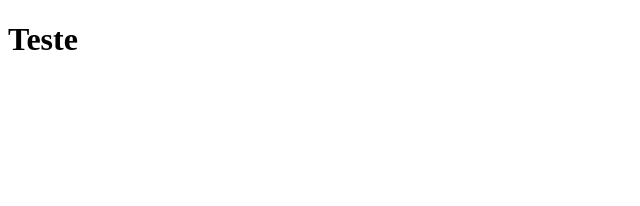
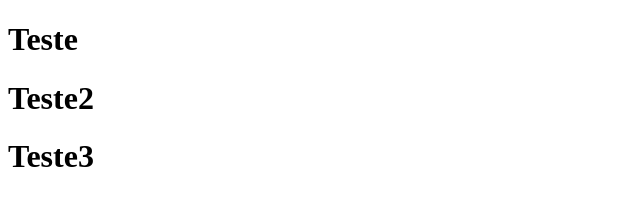
Before and after one commit to cacavini/projetotestevscode, a plain HTML site: page index.html in a window 1280 px wide. Shown: the whole page, without its empty margins (0-640 px from the left). Drawn offline with Linux system fonts and the light colour scheme.

Commit message:
Segunda versao

```diff
--- a/index.html
+++ b/index.html
@@ -7,5 +7,7 @@
 </head>
 <body>
     <h1>Teste</h1>
+    <h1>Teste2</h1>
+    <h1>Teste3</h1>
 </body>
 </html>
```
